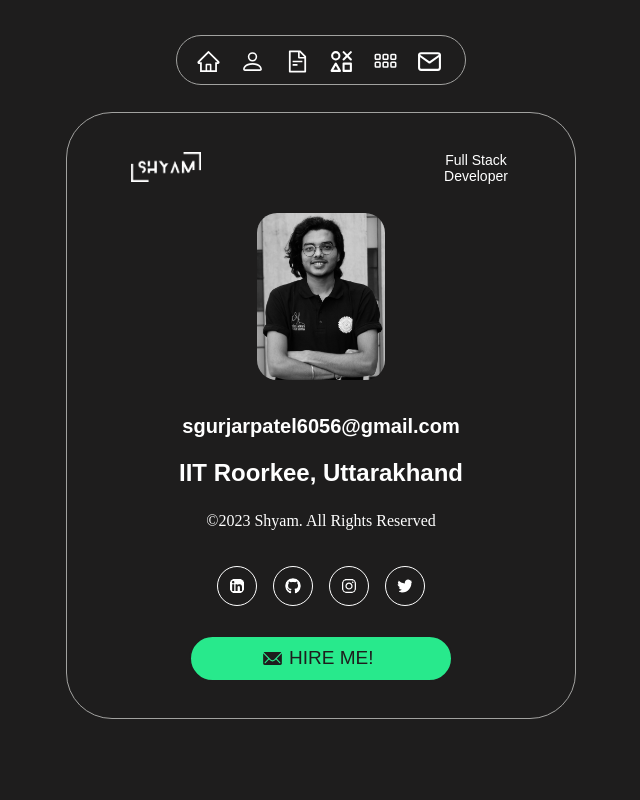
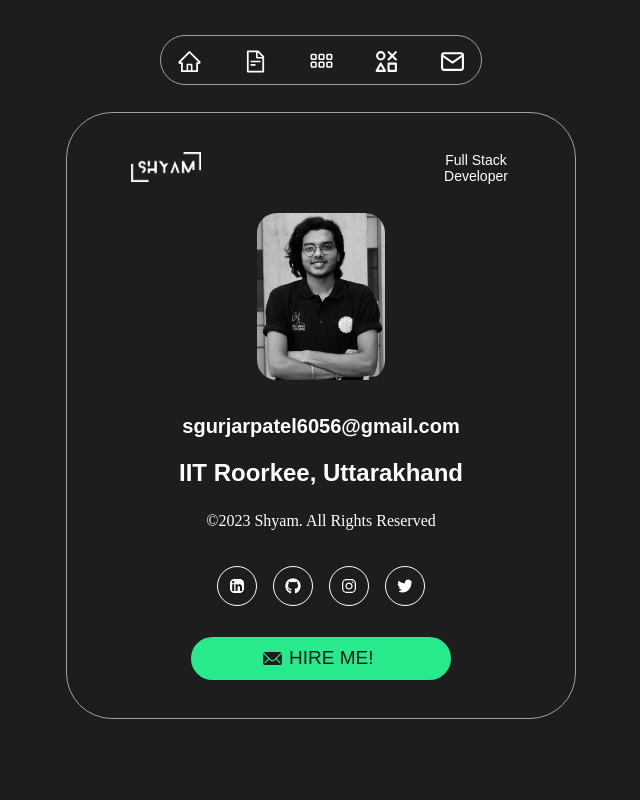
Before and after one commit to spgurjar/my-portfolio, a React (Create React App) app: page / in a window 1280 px wide. Shown: the top 800 px of the page, without its empty margins (319-959 px from the left). Built offline with nearby package versions, Linux system fonts and the light colour scheme; no server answers; a web font is replaced by a local one.

Commit message:
updates 2.0

```diff
--- a/src/components/SideBar/sideBar.css
+++ b/src/components/SideBar/sideBar.css
@@ -6,7 +6,7 @@
     position: fixed;
     border:  1px solid hsl(60, 1%, 63%);
     width: 3rem;
-    height: 22rem;
+    height: 18.5rem;
     border-radius: 50px;
     cursor: pointer;
     /* scroll-behavior: smooth; */
@@ -15,18 +15,19 @@
    .side-bar-items{
     display: flex;
     flex-direction: row;
+    justify-content: space-between;
     position: fixed;
     width: 18rem;
     height: 3rem;
     margin-top: 2.2rem;
     margin-left: 0;
-    padding: 0;
+    padding: 0 1rem;
     align-items: center;
     z-index: 1;
     background-color: rgb(30, 29, 29);
    }
    .item-style{
-    margin-left: 1.2rem;
+    /* margin-left: 1.2rem; */
     margin-bottom: 15px;
    }
 }
@@ -34,18 +35,19 @@
     .side-bar-items{
      display: flex;
      flex-direction: row;
+     justify-content: space-between;
      position: fixed;
      width: 18rem;
      height: 3rem;
      margin-top: 2.2rem;
      margin-left: 0;
-     padding: 0;
+     padding: 0 16px;
      align-items: center;
      z-index: 1;
      background-color: rgb(30, 29, 29);
     }
     .item-style{
-        margin-left: 1.2rem;
+        /* margin-left: 1.2rem; */
         margin-bottom: 15px;
     }
  }
--- a/src/components/SideBar/sideBar.jsx
+++ b/src/components/SideBar/sideBar.jsx
@@ -42,10 +42,10 @@ export function SideBar () {
         <div className="side-bar-items">
 
             <div className="item-style"><a href="#thm" className="logos"><AiOutlineHome className="Slogo"/></a></div>
-            <div className="item-style"><a href="#jr" className="logos"><BsPerson className="Slogo"/></a></div>
+            {/* <div className="item-style"><a href="#jr" className="logos"><BsPerson className="Slogo"/></a></div> */}
             <div className="item-style"><a href="#re" className="logos"><AiOutlineFileText className="Slogo"/></a></div>
+            <div className="item-style"><a href="#pr" className="logos"><BsGrid3X2Gap className="Slogo"/></a></div>
             <div className="item-style"><a href="#sk"className="logos" ><TbIcons className="Slogo"/></a></div>
-            <div className="item-style"><a href="#pr" className="logos"><BsGrid3X2Gap className="Slogo"/></a></div>
             <div className="item-style"><a href="#co" className="logos"><FiMail className="Slogo"/></a></div>
         </div>
     )
```
